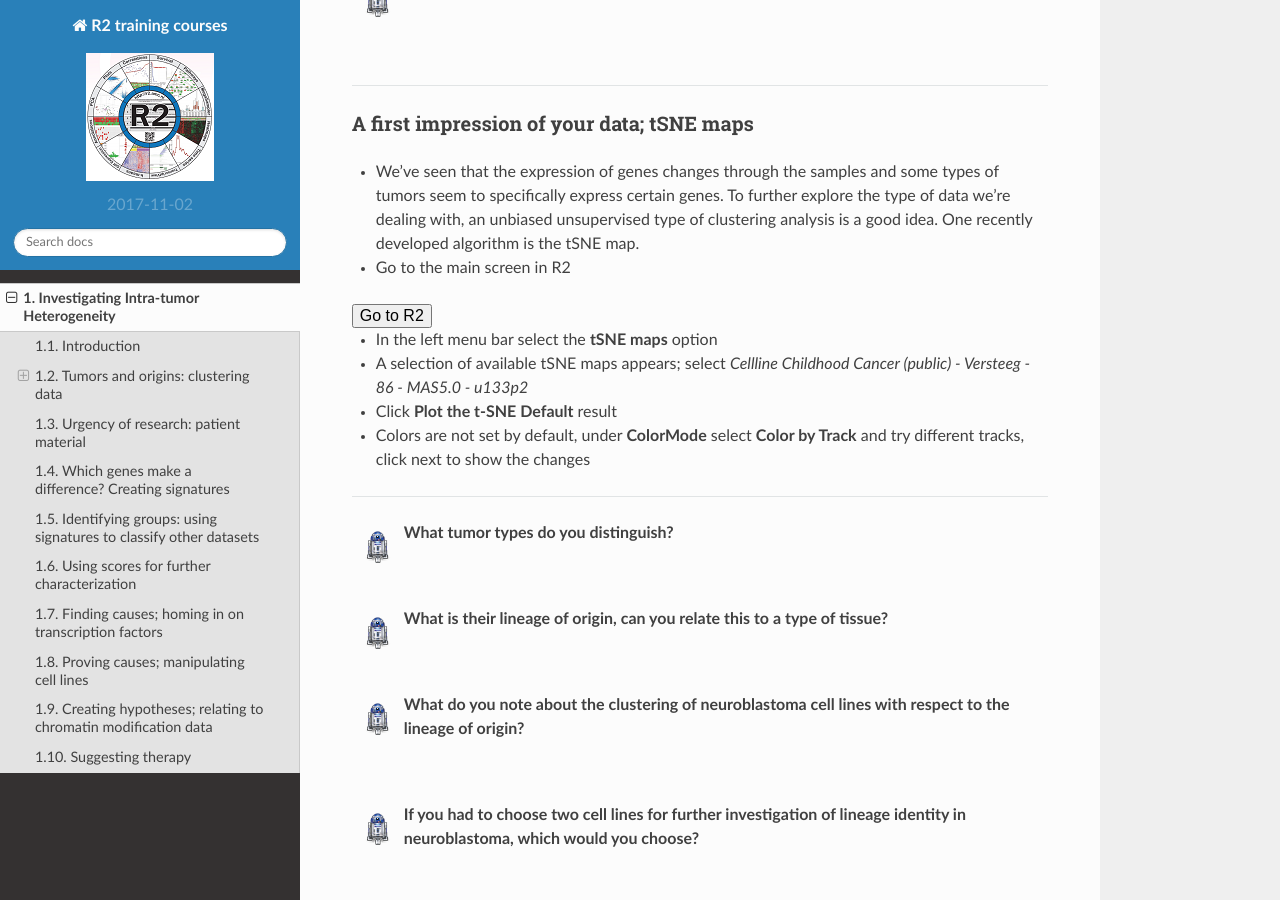
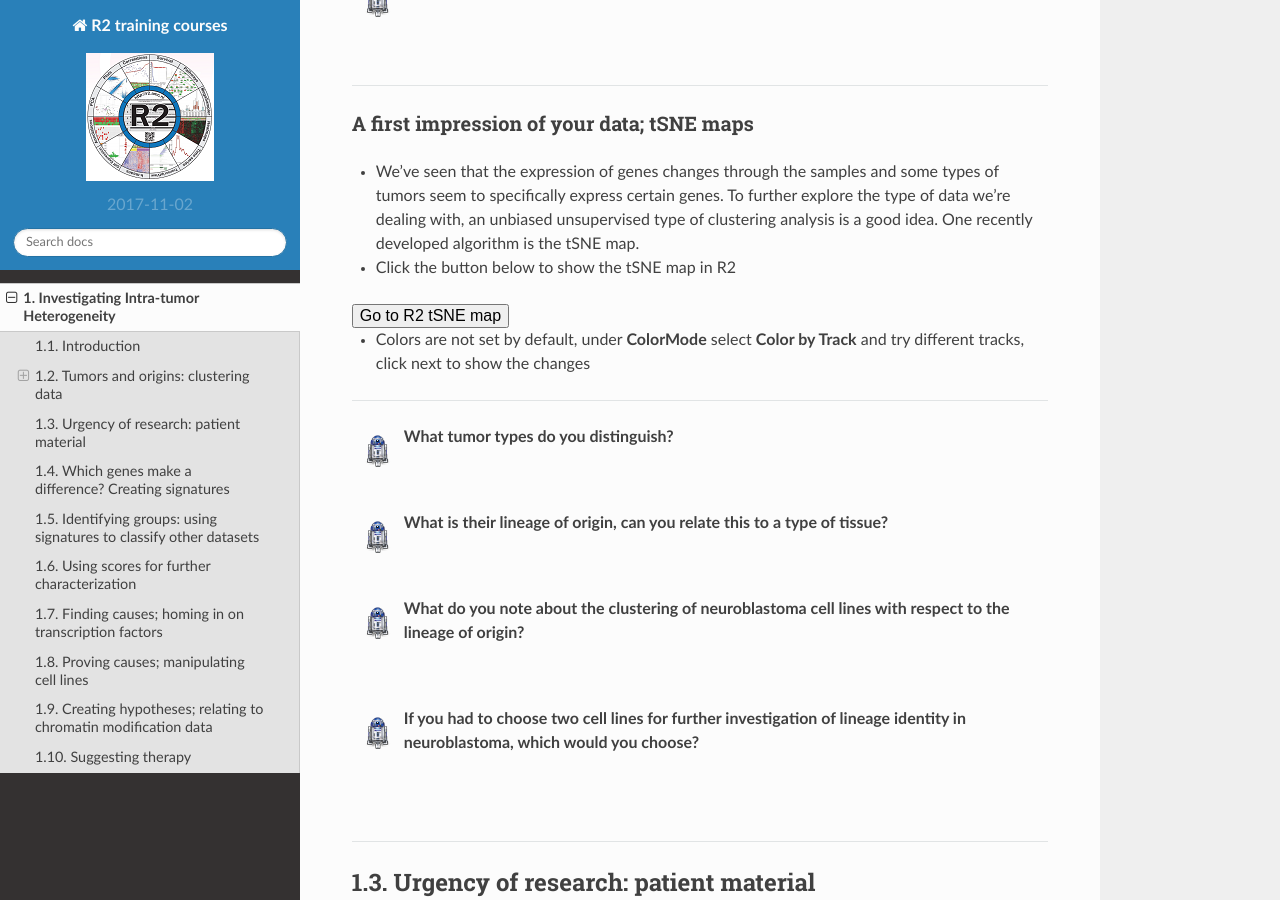
Before and after one commit to antronerds/r2-training-courses, a Sphinx documentation site: the page built from docs/Investigating_Tumor_Heterogeneity.md, in a window 1280 px wide and 900 px high, scrolled down 2923 px. Built offline with Sphinx 7.4.7 and the Read the Docs theme 2.0.0, drawn with Linux system fonts in a browser that asks for light colours.

Commit message:
Added tSNE button

```diff
--- a/docs/Investigating_Tumor_Heterogeneity.md
+++ b/docs/Investigating_Tumor_Heterogeneity.md
@@ -87,18 +87,20 @@ For a start we'll investigate established childhood tumor cell lines, including
 
 * We've seen that the expression of genes changes through the samples and some types of tumors seem to specifically express certain genes. To further explore the type of data we're dealing with, an unbiased unsupervised type of clustering analysis is a good idea. One recently developed algorithm is the tSNE map.
 
-* Go to the main screen in R2
 
+* Click the button below to show the tSNE map in R2
 
-<form name="itcc_68_cell_lines" action="https://hgserver1.amc.nl/cgi-bin/r2/main.cgi" enctype="multipart/form-data" target="R2" method="post">
-  <input type="hidden" name="table" value="ps_avgpres_itcccellline86_u133p2">
-  <button type="submit" >Go to R2</button>
+<form name='tsne_map' action="https://hgserver1.amc.nl/cgi-bin/r2/main.cgi" enctype="multipart/form-data" method='POST' target='_gv'>
+<input type='hidden' name='switch' value='2'>
+<input type='hidden' name='minpres' value='1'>
+<input type='hidden' name='perplexity' value='28'>
+<input type='hidden' name='option' value='plot_tsne'>
+<input type='hidden' name='table' value='ps_avgpres_itcccellline86_u133p2'>
+<input type='hidden' name='cortype' value='transform_zscore'>
+<button type="submit" >Go to R2 tSNE map</button>
 </form>
 
 
-* In the left menu bar select the **tSNE maps** option
-* A selection of available tSNE maps appears; select *Cellline Childhood Cancer (public) - Versteeg - 86 - MAS5.0 - u133p2*
-* Click **Plot the t-SNE Default** result
 * Colors are not set by default, under **ColorMode** select **Color by Track** and try different tracks, click next to show the changes
 
 ---------
```
